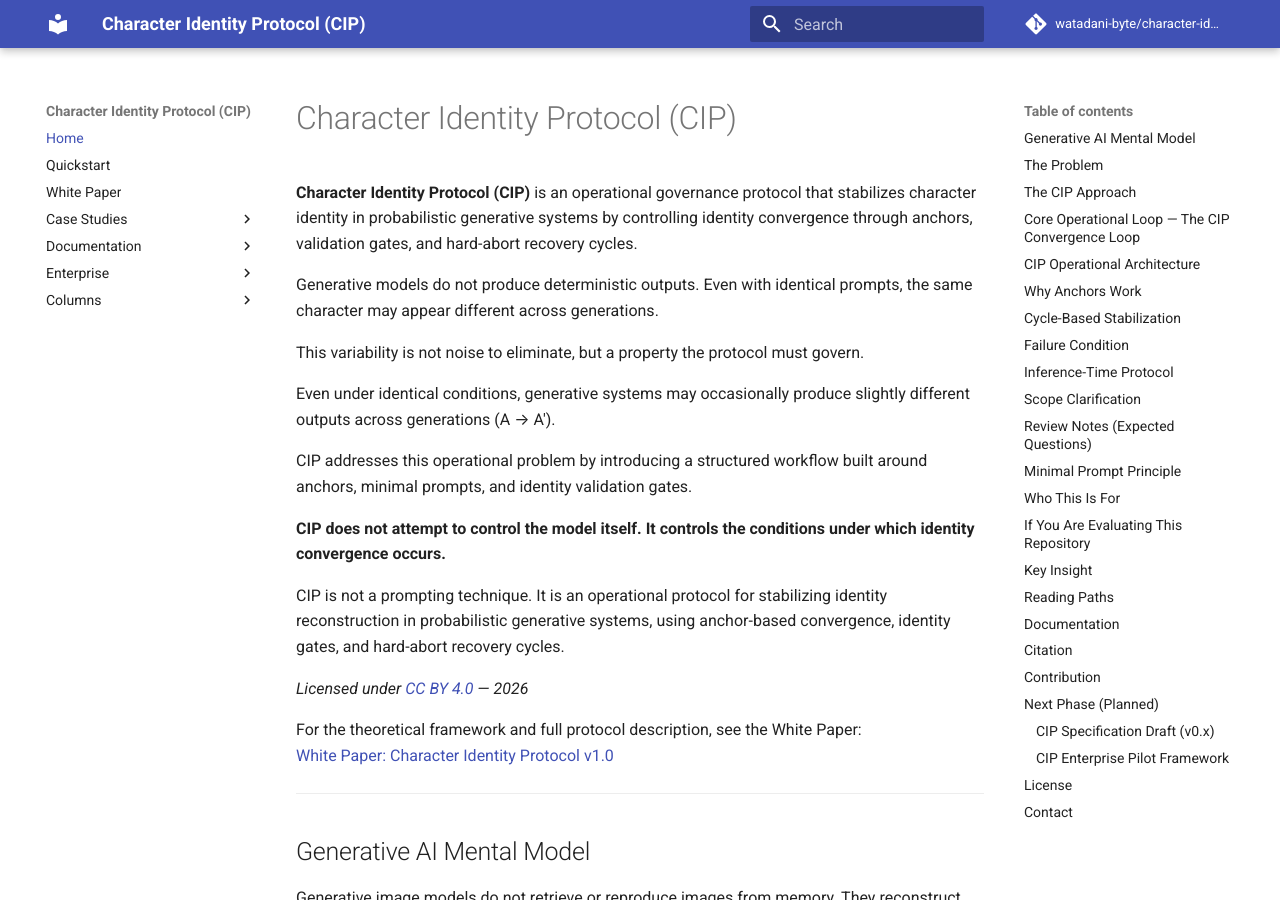
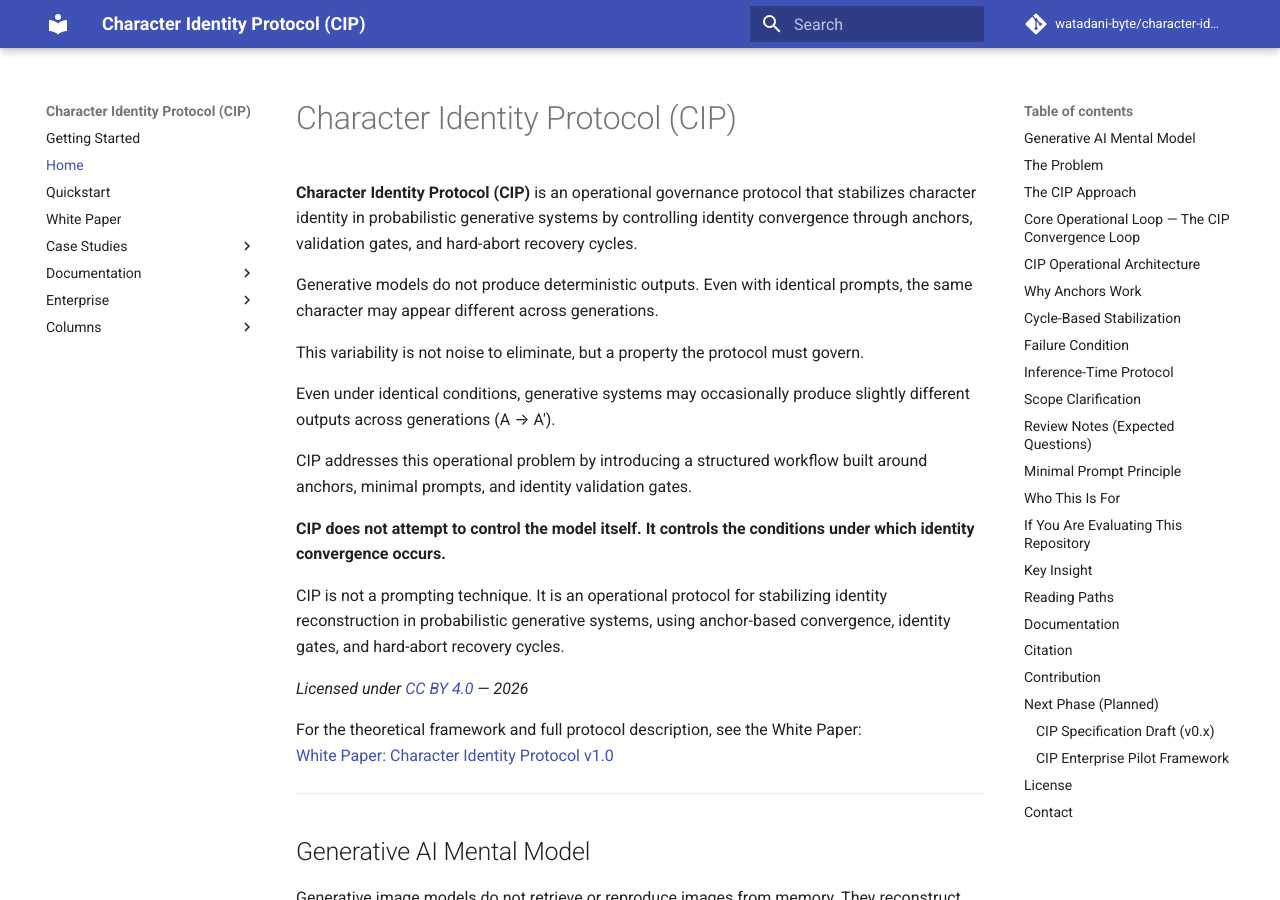
Before and after one commit to watadani-byte/character-identity-protocol, an MkDocs documentation site: the page built from docs/index.md, in a window 1280 px wide and 900 px high. Built offline with MkDocs 1.6.1 and Material for MkDocs 9.7.7, drawn with Linux system fonts in a browser that asks for light colours; comment, search, counter and statistics services are not loaded.

Commit message:
mkdocs.yml を更新

```diff
--- a/mkdocs.yml
+++ b/mkdocs.yml
@@ -12,6 +12,7 @@ theme:
   name: material
 
 nav:
+  - Getting Started: getting_started.md
   - Home: index.md
   - Quickstart: quickstart.md
   - White Paper: whitepaper_v1.md
```
